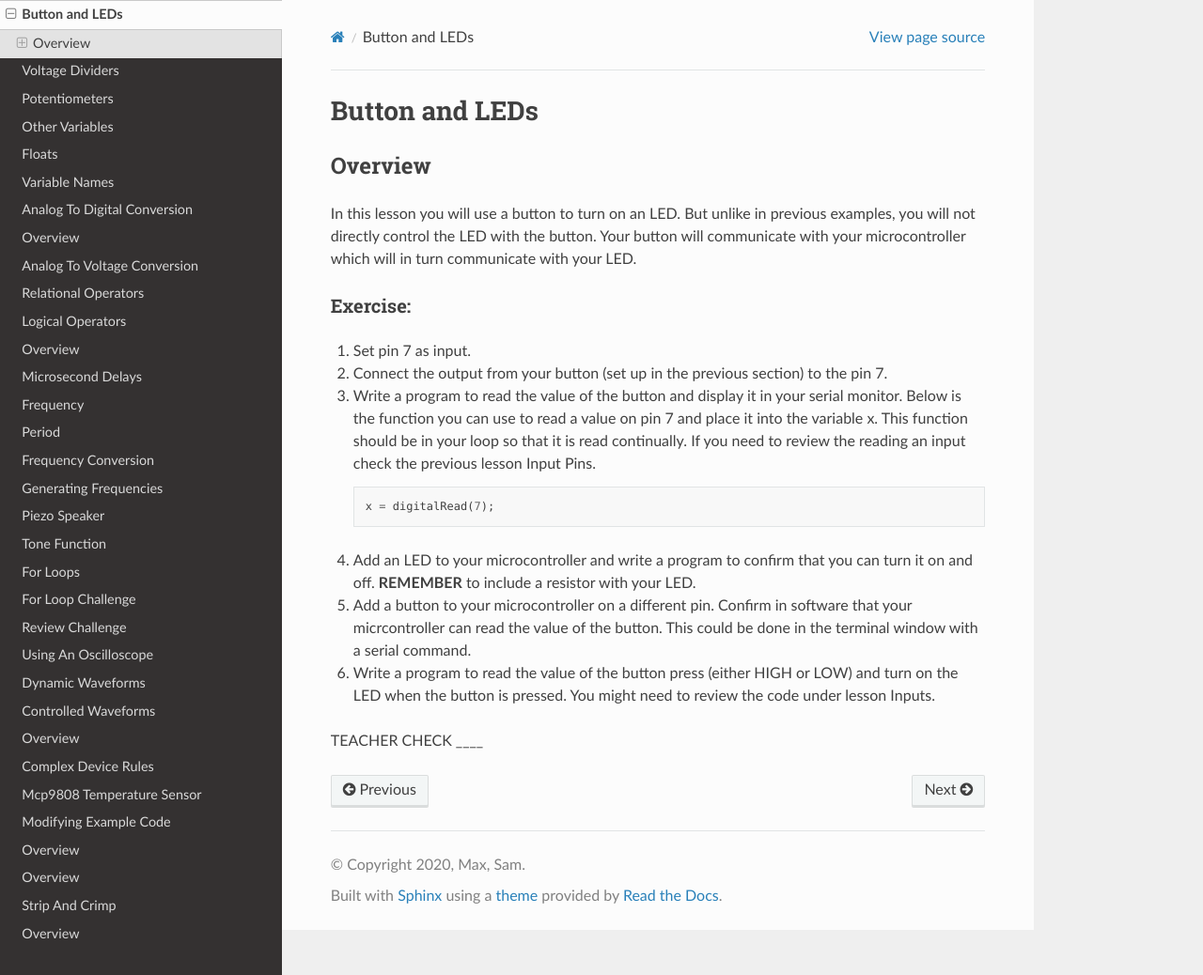
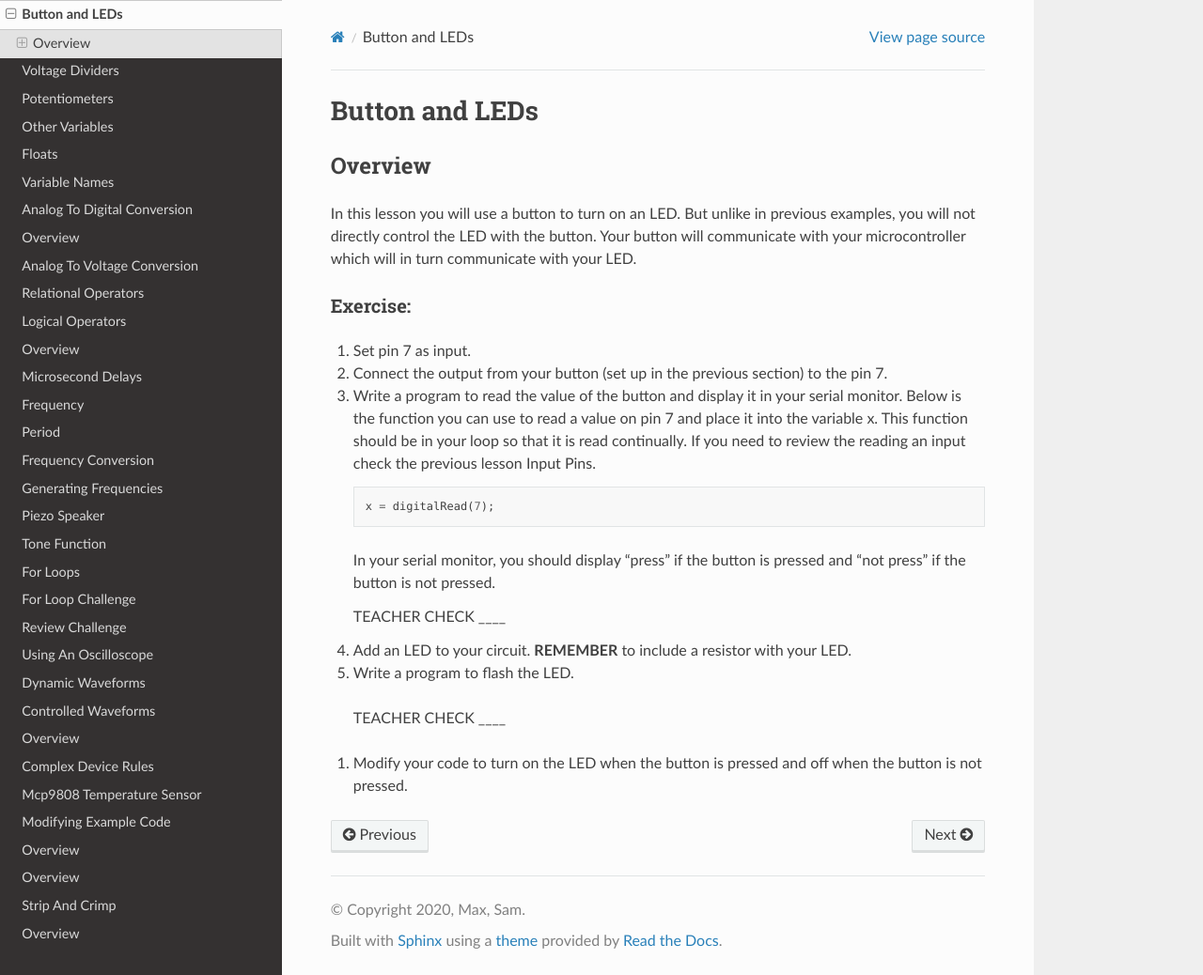
Before and after one commit to maxtkc/mvths-wiki, a Sphinx documentation site: the page built from docs/019aa-buttonLED.rst, in a window 1280 px wide and 1038 px high. Shown: the whole window at 94% size. Built offline with Sphinx 7.4.7 and the Read the Docs theme 2.0.0, drawn with Linux system fonts in a browser that asks for light colours; pages that are not in the unit, such as notebooks, are missing from menus.

Commit message:
Update 019aa-buttonLED.rst

```diff
--- a/docs/019aa-buttonLED.rst
+++ b/docs/019aa-buttonLED.rst
@@ -19,11 +19,14 @@ Exercise:
 
       x = digitalRead(7);
 
+   In your serial monitor, you should display "press" if the button is pressed and "not press" if the button is not pressed.
 
-#. Add an LED to your microcontroller and write a program to confirm that you can turn it on and off. **REMEMBER** to include a resistor with your LED.
+   TEACHER CHECK \_\_\_\_
 
-#. Add a button to your microcontroller on a different pin. Confirm in software that your micrcontroller can read the value of the button. This could be done in the terminal window with a serial command.
+#. Add an LED to your circuit. **REMEMBER** to include a resistor with your LED.
 
-#. Write a program to read the value of the button press (either HIGH or LOW) and turn on the LED when the button is pressed. You might need to review the code under lesson Inputs.
+#. Write a program to flash the LED.
 
-TEACHER CHECK \_\_\_\_
+  TEACHER CHECK \_\_\_\_
+
+#. Modify your code to turn on the LED when the button is pressed and off when the button is not pressed.
```
